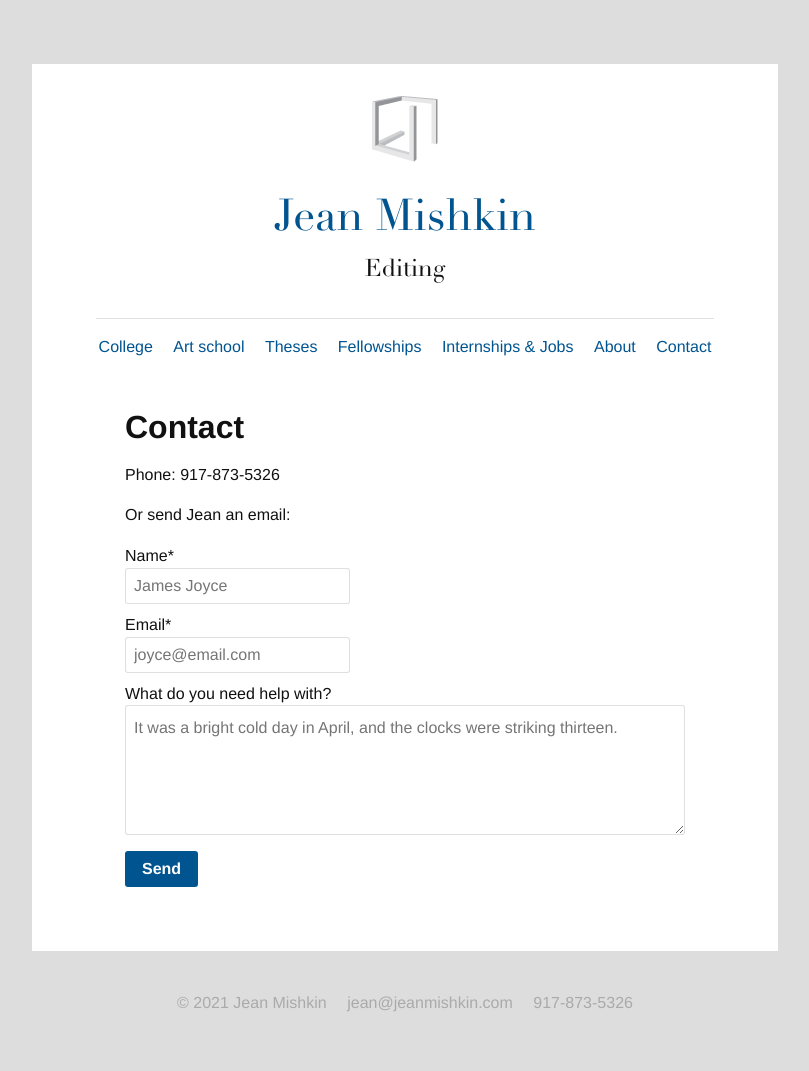
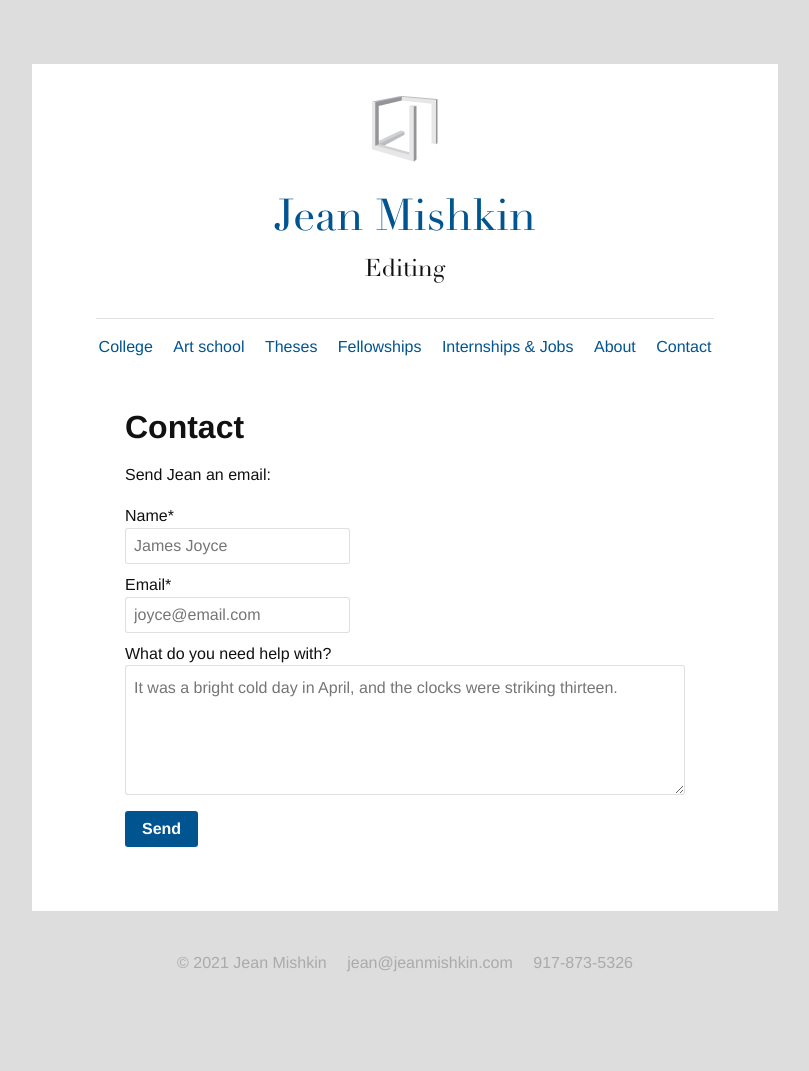
Before and after one commit to jsnhff/jean-mishkin, a Jekyll site: the page built from contact.md, in a window 1280 px wide. Shown: the whole page, without its empty margins (235-1044 px from the left). Built offline with Jekyll 4.4.1, drawn with Linux system fonts in a browser that asks for light colours; some web fonts are replaced; after the commit the page ends 1031 px from its top, so only the background shows below that.

Commit message:
Remove phone numbers

```diff
--- a/contact.md
+++ b/contact.md
@@ -4,9 +4,7 @@ permalink: "/contact/"
 layout: page
 ---
 
-Phone:  917-873-5326
-
-Or send Jean an email:
+Send Jean an email:
 
 <form action="https://formspree.io/jean@jeanmishkin.com"
 method="POST">
```
